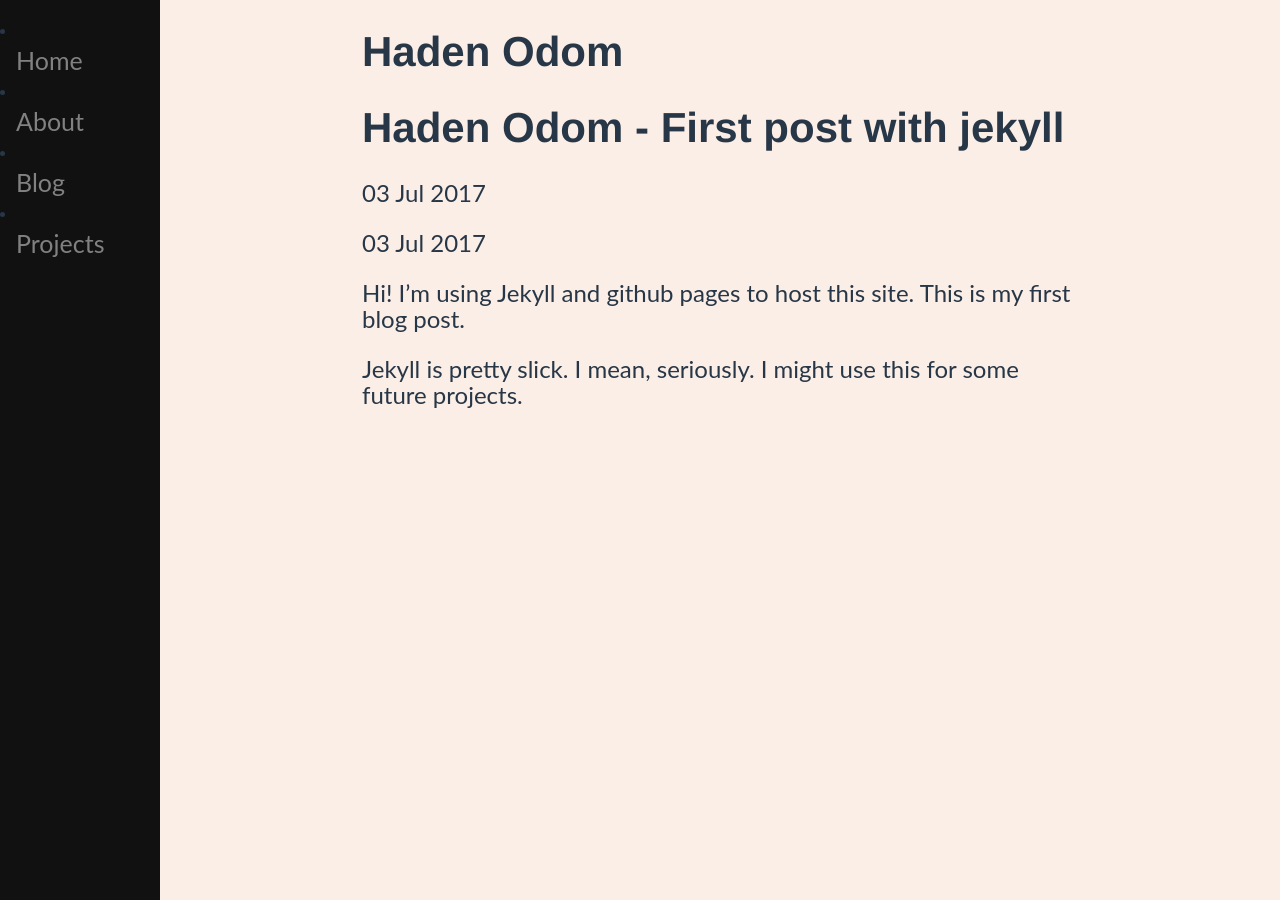
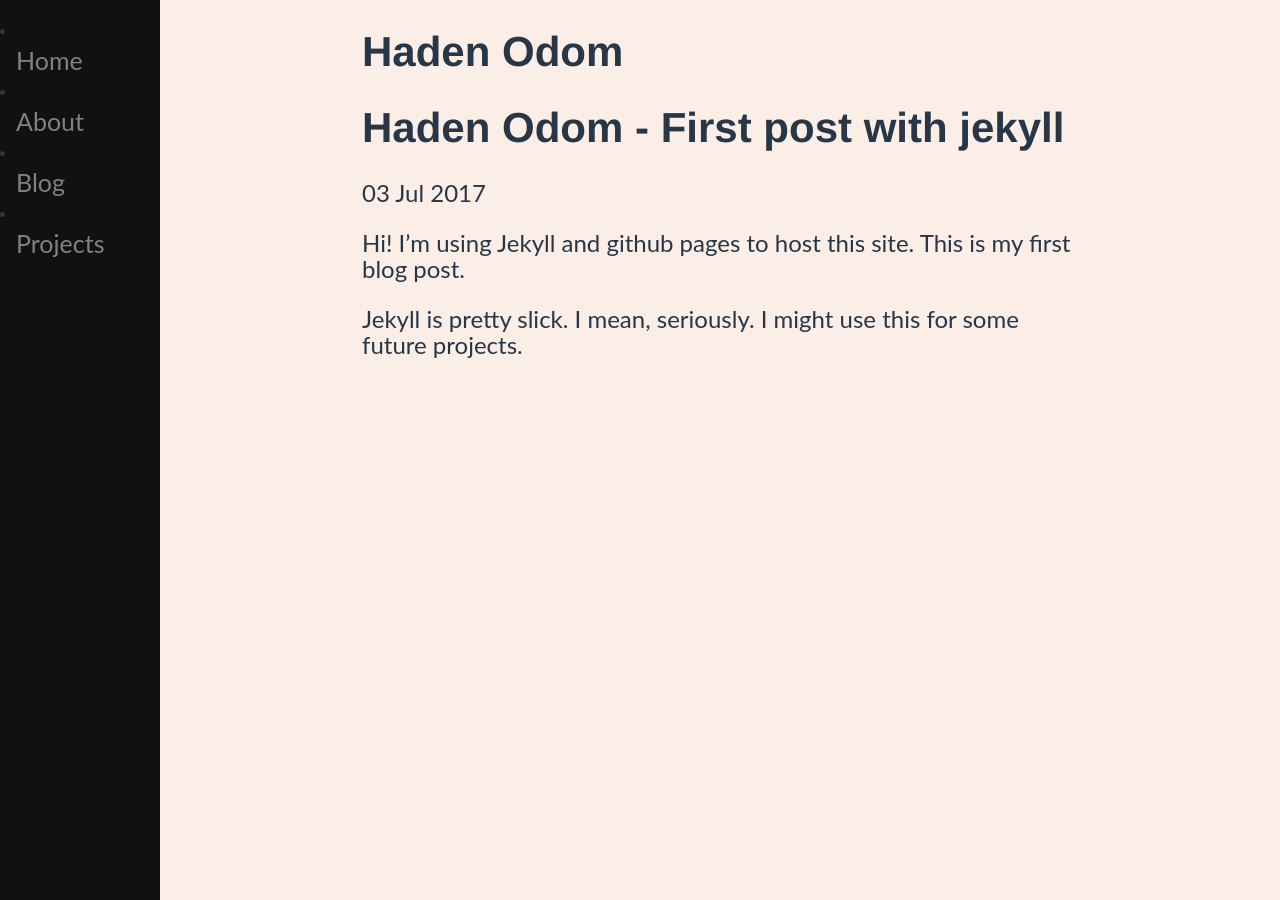
Before and after one commit to hadenodom/hadenodom.github.io, a Jekyll site: the page built from _posts/2017-07-03-First-post-with-jekyll.md, in a window 1280 px wide. Built offline with Jekyll 4.4.1, drawn with Linux system fonts in a browser that asks for light colours.

Commit message:
Removed duplicate Date in Posts template

```diff
--- a/_layouts/post.html
+++ b/_layouts/post.html
@@ -3,7 +3,6 @@ layout: default
 ---
 <h1>{{ page.title }}</h1>
 <p class="meta">{{ page.date | date_to_string }}</p>
-<p>{{page.date | date_to_string}}
 <div class="post">
   {{ content }}
 </div>
```
